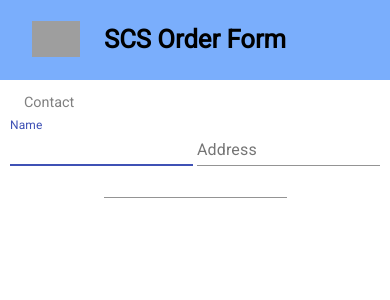
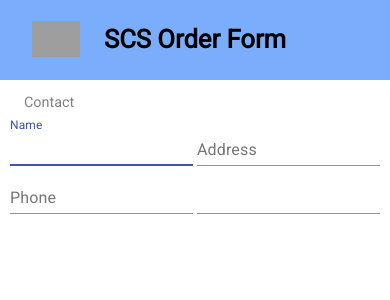
Before and after one commit to tylercorbett/scottish, a React (Create React App) app: page / in a window 390 px wide. Shown: the top 300 px of the page. Built offline with nearby package versions, Linux system fonts and the light colour scheme; grey boxes are pictures that could not be loaded.

Commit message:
test phone

```diff
--- a/src/components/contact/Contact.js
+++ b/src/components/contact/Contact.js
@@ -2,12 +2,14 @@ import React from 'react';
 import './Contact.scss';
 import TextField from '@material-ui/core/TextField';
 import Input from '@material-ui/core/Input';
+import FormLabel from '@material-ui/core/FormLabel';
+
 
 const Contact = () => {
   return (
     <section className="Contact">
       <h3>Contact</h3>
-      <div className="name-address">
+      <div className="center">
         <TextField
           autoFocus
           label="Name"
@@ -16,11 +18,14 @@ const Contact = () => {
           label="Address"
         />
       </div>
-      <div>
+      <div className="center">
+        <TextField
+          label="Phone"
+        />
         <Input
-          type="tel"
+          type="email"
+          label="Email"
         />
-
       </div>
     </section>
   );
--- a/src/components/contact/Contact.scss
+++ b/src/components/contact/Contact.scss
@@ -10,7 +10,7 @@
     padding-left: 1rem;
   }
 
-  .name-address {
+  .center {
     display: flex;
     justify-content: space-around;
   }
```
